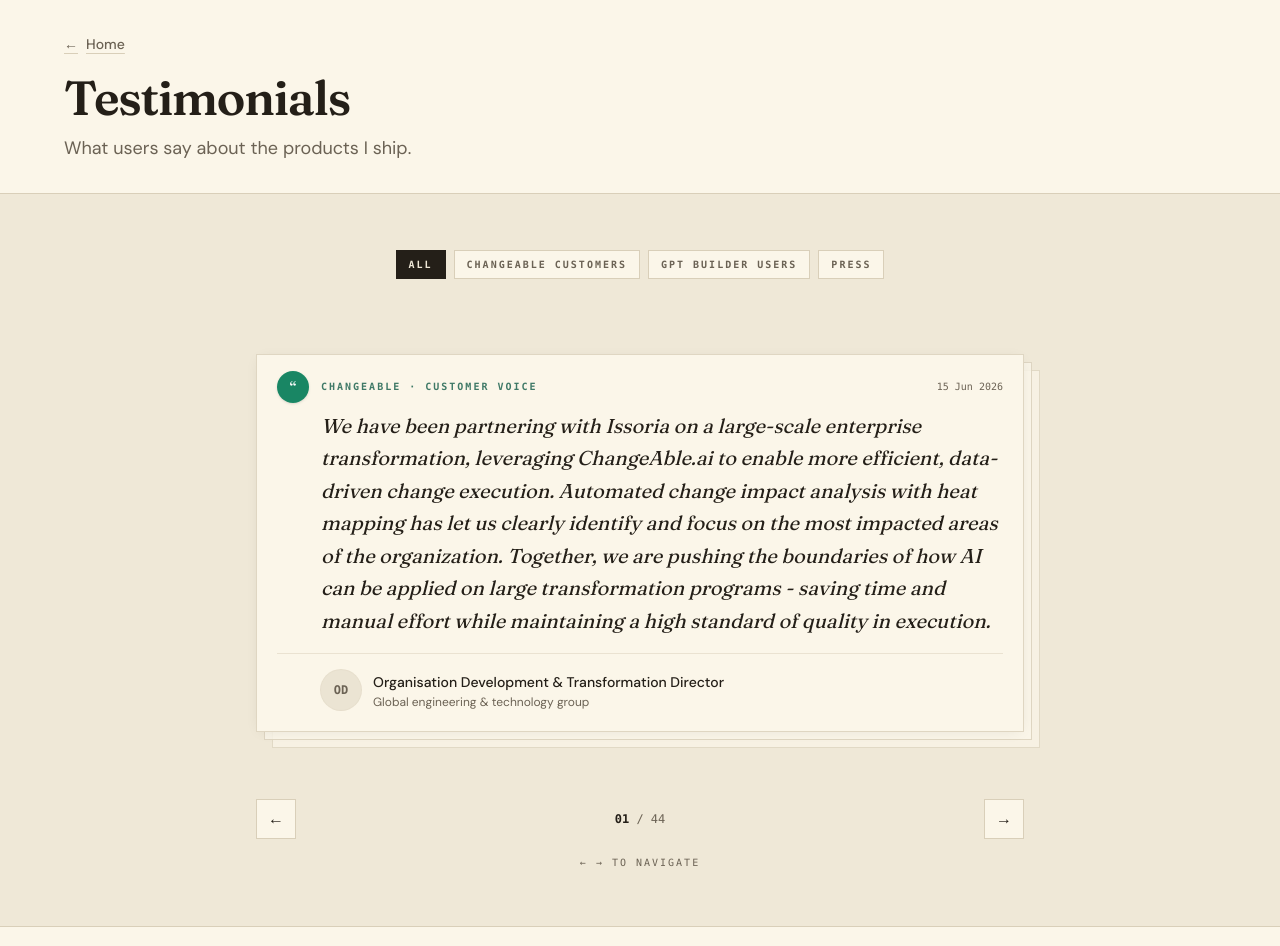
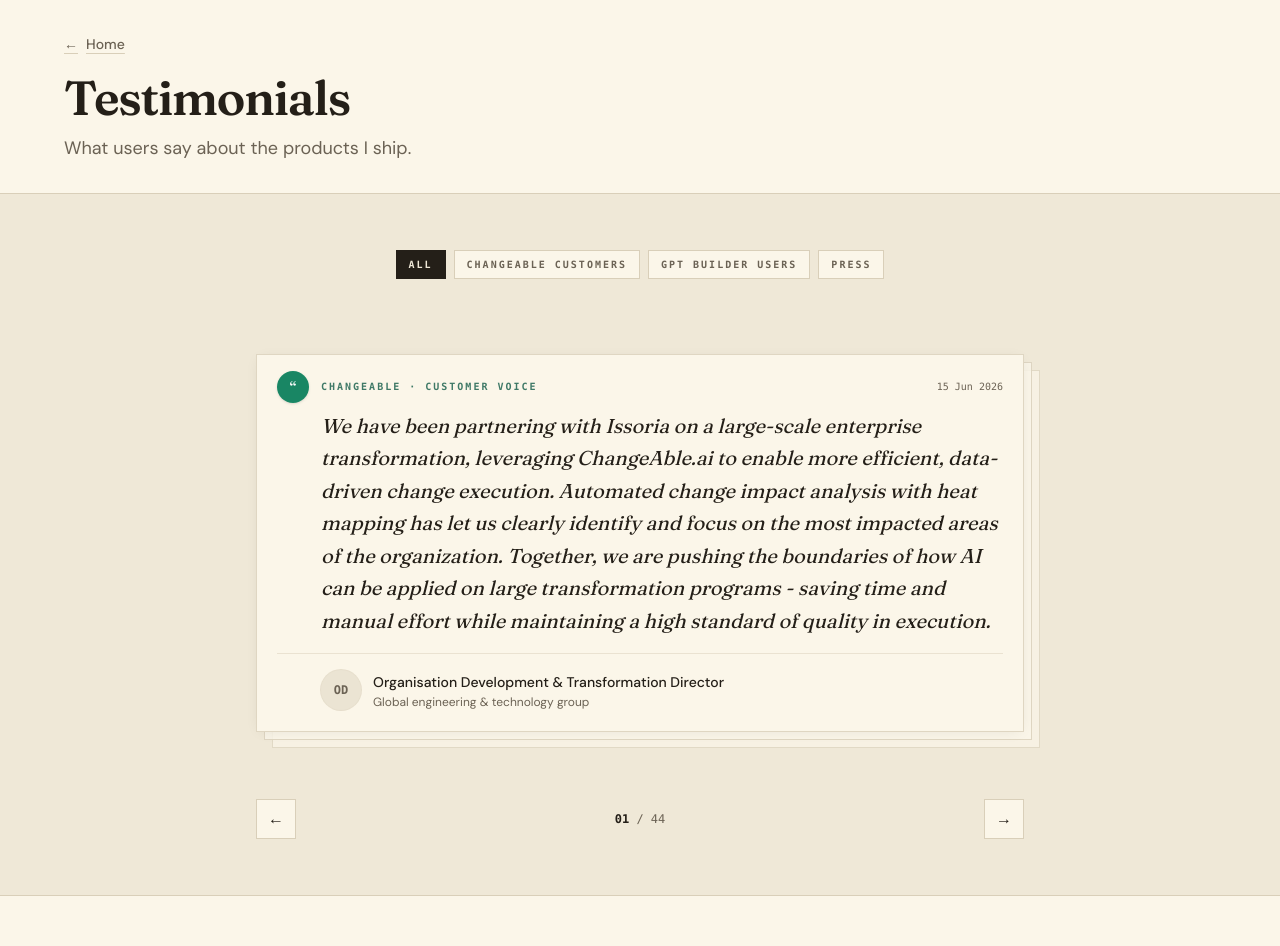
Before and after one commit to IzzyT123/IzzyT, a Next.js app: page /testimonials in a window 1280 px wide. Shown: the top 946 px of the page. Built offline with nearby package versions, Linux system fonts and the light colour scheme.

Commit message:
Remove navigation hint from TestimonialDeck component to streamline user interface.

```diff
--- a/src/components/testimonial-deck.tsx
+++ b/src/components/testimonial-deck.tsx
@@ -294,10 +294,6 @@ export function TestimonialDeck({ items }: Props) {
         </button>
       </div>
 
-      <p className="mt-4 text-center font-mono text-[10px] uppercase tracking-[0.2em] text-muted">
-        <span aria-hidden>&larr; &rarr;</span> to navigate
-      </p>
-
       <p className="sr-only" aria-live="polite">
         Testimonial {safeIndex + 1} of {count}
       </p>
```
